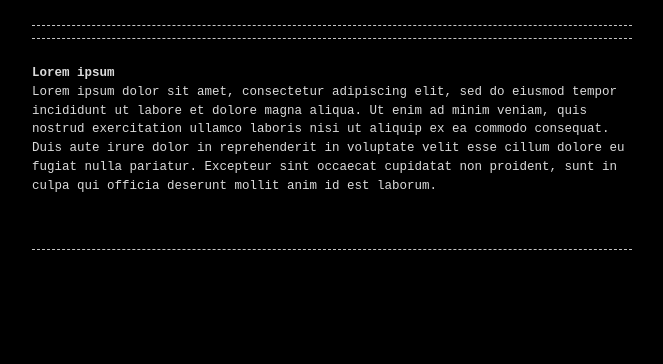
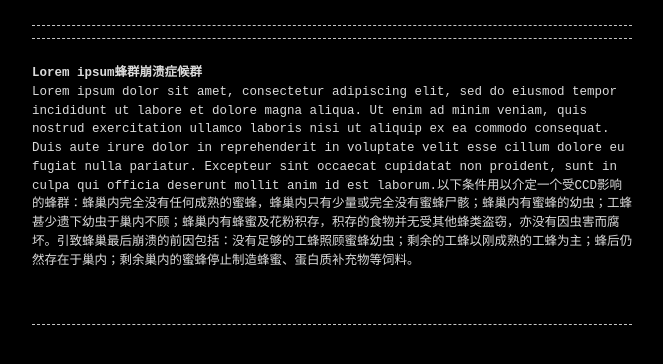
Before and after one commit to Cyphar0/Cyphar0.github.io, a Jekyll site: the page built from index.md, in a window 1280 px wide. Shown: the top 364 px of the page, without its empty margins (308-971 px from the left). Built offline with Jekyll 4.4.1, drawn with Linux system fonts in a browser that asks for light colours.

Commit message:
Change blog

```diff
--- a/index.md
+++ b/index.md
@@ -4,6 +4,6 @@ layout: home
 permalink: /
 ---
 
-# Lorem ipsum
+# Lorem ipsum蜂群崩溃症候群
 
-Lorem ipsum dolor sit amet, consectetur adipiscing elit, sed do eiusmod tempor incididunt ut labore et dolore magna aliqua. Ut enim ad minim veniam, quis nostrud exercitation ullamco laboris nisi ut aliquip ex ea commodo consequat. Duis aute irure dolor in reprehenderit in voluptate velit esse cillum dolore eu fugiat nulla pariatur. Excepteur sint occaecat cupidatat non proident, sunt in culpa qui officia deserunt mollit anim id est laborum.
+Lorem ipsum dolor sit amet, consectetur adipiscing elit, sed do eiusmod tempor incididunt ut labore et dolore magna aliqua. Ut enim ad minim veniam, quis nostrud exercitation ullamco laboris nisi ut aliquip ex ea commodo consequat. Duis aute irure dolor in reprehenderit in voluptate velit esse cillum dolore eu fugiat nulla pariatur. Excepteur sint occaecat cupidatat non proident, sunt in culpa qui officia deserunt mollit anim id est laborum.以下条件用以介定一个受CCD影响的蜂群：蜂巢内完全没有任何成熟的蜜蜂，蜂巢内只有少量或完全没有蜜蜂尸骸；蜂巢内有蜜蜂的幼虫；工蜂甚少遗下幼虫于巢内不顾；蜂巢内有蜂蜜及花粉积存，积存的食物并无受其他蜂类盗窃，亦没有因虫害而腐坏。引致蜂巢最后崩溃的前因包括：没有足够的工蜂照顾蜜蜂幼虫；剩余的工蜂以刚成熟的工蜂为主；蜂后仍然存在于巢内；剩余巢内的蜜蜂停止制造蜂蜜、蛋白质补充物等饲料。
```
